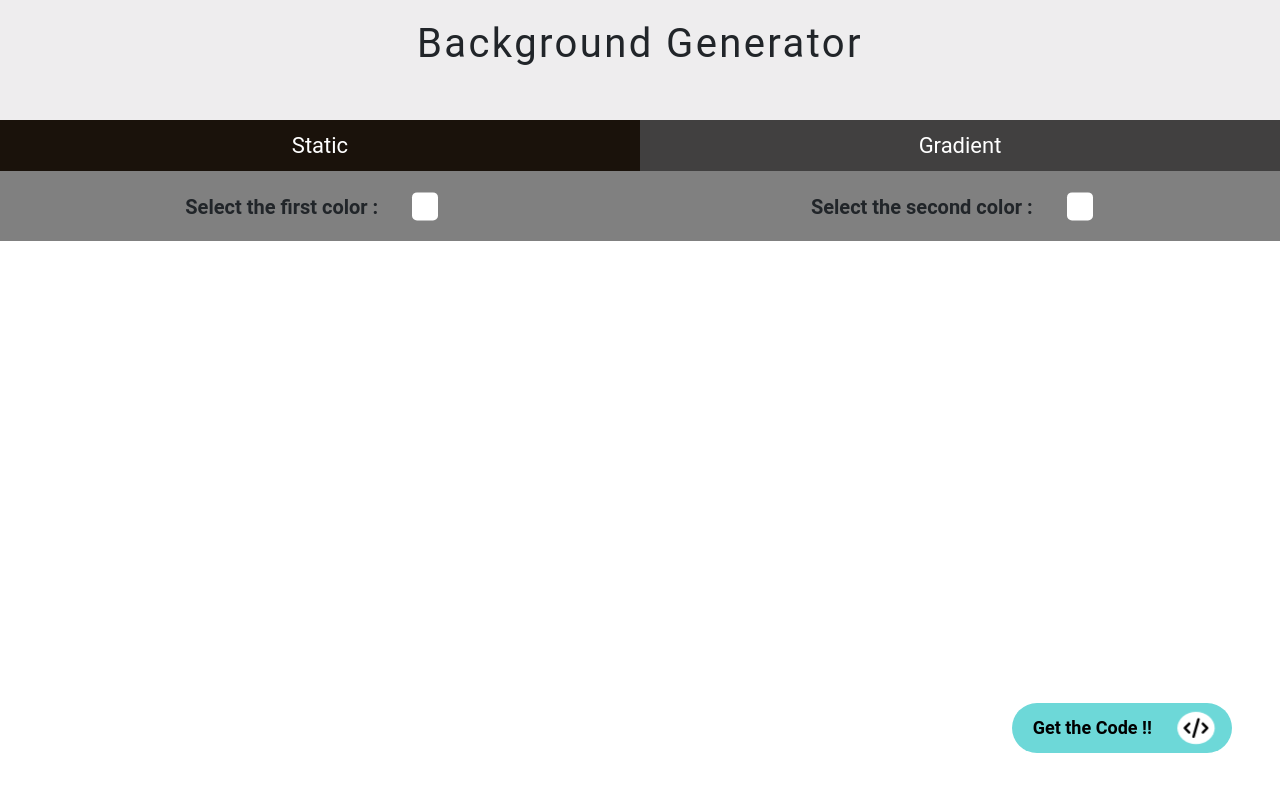
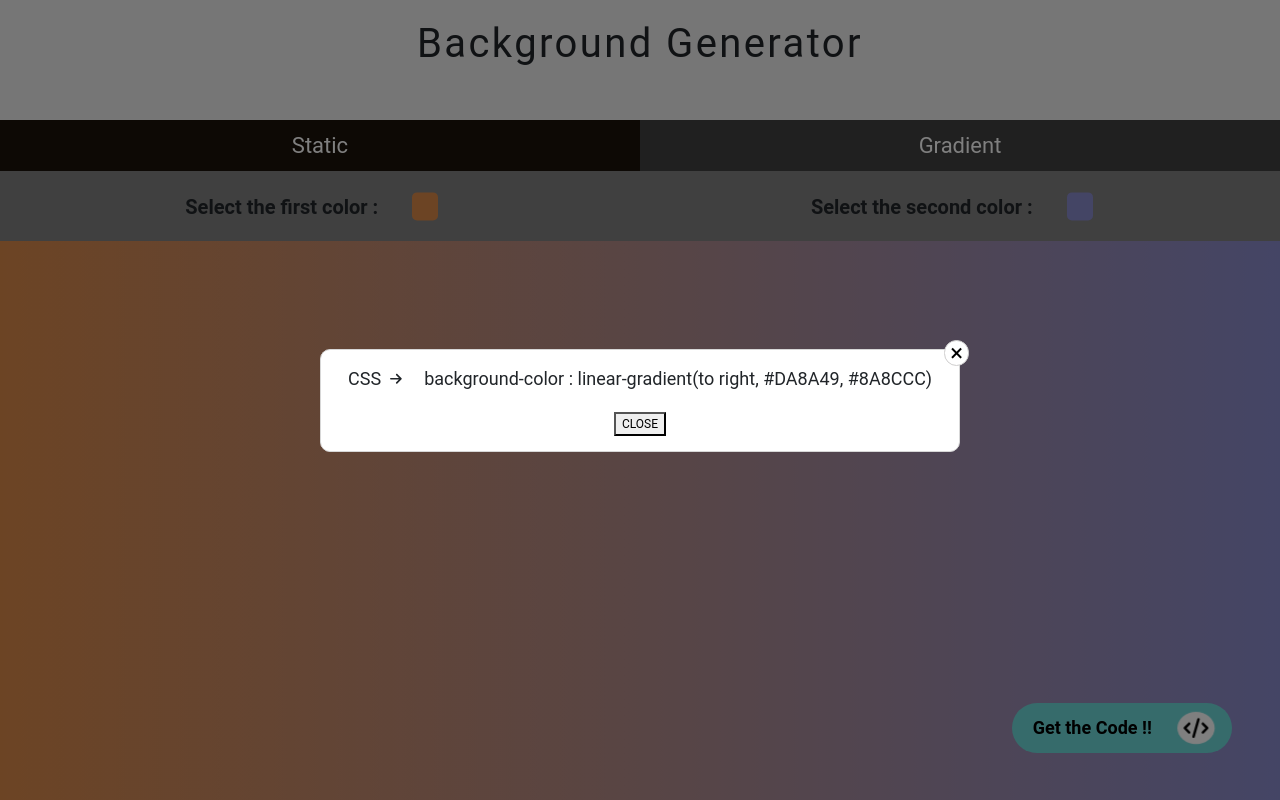
Before and after one commit to binay-tripathy/Background-Generator, a React (Create React App) app: page /gradient in a window 1280 px wide. Both pictures are taken after a click on the button "Get the Code !!". Built offline with nearby package versions, Linux system fonts and the light colour scheme.

Commit message:
Added animation
Signed-off-by: Binay Tripathy <binaytripathy123@gmail.com>

```diff
--- a/package.json
+++ b/package.json
@@ -11,6 +11,7 @@
     "@testing-library/jest-dom": "^5.17.0",
     "@testing-library/react": "^13.4.0",
     "@testing-library/user-event": "^13.5.0",
+    "animate.css": "^4.1.1",
     "bootstrap": "^5.3.1",
     "react": "^18.2.0",
     "react-dom": "^18.2.0",
--- a/src/components/Gradient/Gradient.jsx
+++ b/src/components/Gradient/Gradient.jsx
@@ -1,17 +1,20 @@
 import React, { useEffect, useState } from 'react'
 import './Gradient.scss'
 import { FontAwesomeIcon } from '@fortawesome/react-fontawesome'
-import { faCode } from '@fortawesome/free-solid-svg-icons'
+import { faArrowRight, faCode } from '@fortawesome/free-solid-svg-icons'
+import Popup from 'reactjs-popup';
+import 'reactjs-popup/dist/index.css';
 
 const Gradient = () => {
-  const [g1, setG1] = useState('#ffffff');
-  const [g2, setG2] = useState('#ffffff');
-  // const [bgText, setBgText] = useState('linear-gradient(to right, #ffffff, #ffffff)');
+  const [g1, setG1] = useState('#DA8A49');
+  const [g2, setG2] = useState('#8A8CCC');
+  const [bgText, setBgText] = useState('linear-gradient(to right, #DA8A49, #8A8CCC)');
 
   useEffect(() => {
-    const bgcolor = `linear-gradient(to right, ${g1}, ${g2})`;
-    document.getElementById('backgradient').style.background = bgcolor;
-  }, [g1, g2])
+    // const bgcolor = `linear-gradient(to right, ${g1}, ${g2})`;
+    setBgText(`linear-gradient(to right, ${g1}, ${g2})`)
+    document.getElementById('backgradient').style.background = bgText;
+  }, [bgText, g1, g2])
 
   const color1 = (e) => {
     setG1(e.target.value);
@@ -35,10 +38,20 @@ const Gradient = () => {
 
       </div>
       <div id='backgradient'>
-      <button className="text">
-                <h6>Get the Code !!</h6>
-                <FontAwesomeIcon icon={faCode} beat size="xs" id='faicon' />
-            </button>
+        <Popup className='popUp' trigger={<button className="text"> <h6>Get the Code !!</h6> <FontAwesomeIcon icon={faCode} beat size="xs" id='faicon' /></button>} modal>
+          {close => (
+            <div className="moda">
+              <button className="close" onClick={close}> &times; </button>
+              <div className="content">
+              CSS &nbsp;<FontAwesomeIcon size="xs" icon={faArrowRight} /> &nbsp;&nbsp;&nbsp; background-color : {bgText}
+              </div>
+              <div className="actions">
+                <button className="button" onClick={() => { close(); }}> CLOSE </button>
+              </div>
+            </div>
+          )}
+        </Popup>
+
       </div>
     </>
 
--- a/src/components/Navbar/Navbar.scss
+++ b/src/components/Navbar/Navbar.scss
@@ -58,3 +58,35 @@ h1{
     background-color: white;
   }
 }
+.popUp-content{
+  border-radius: 10px;
+  animation: zoomInUp 1s 0s forwards;
+}
+.moda {
+  font-size: 12px;
+  .content {
+    font-size: 18px;
+    width: 100%;
+    text-align: center;
+    padding: 10px 5px;
+  }
+  .actions {
+    width: 100%;
+    padding: 10px 5px;
+    margin: auto;
+    text-align: center;
+  }
+  .close {
+    cursor: pointer;
+    position: absolute;
+    display: block;
+    padding: 2px 5px;
+    line-height: 20px;
+    right: -10px;
+    top: -10px;
+    font-size: 24px;
+    background: #ffffff;
+    border-radius: 18px;
+    border: 1px solid #cfcece;
+  }
+}
--- a/src/components/Static/Static.jsx
+++ b/src/components/Static/Static.jsx
@@ -11,8 +11,7 @@ const Static = () => {
     setS(e.target.value);
   }
   useEffect(() => {
-    const bgcolor = s;
-    document.getElementById('backsolid').style.background = bgcolor;
+    document.getElementById('backsolid').style.background = s;
   }, [s])
   return (
     <>
@@ -22,15 +21,15 @@ const Static = () => {
         <span id="colorValue"></span>
       </div>
       <div id='backsolid'>
-        <Popup className='popUp' trigger={ <button className="text"> <h6>Get the Code !!</h6> <FontAwesomeIcon icon={faCode} beat size="xs" id='faicon' /></button>} modal>
+        <Popup className='popUp' trigger={<button className="text"> <h6>Get the Code !!</h6> <FontAwesomeIcon icon={faCode} beat size="xs" id='faicon' /></button>} modal>
           {close => (
             <div className="moda">
               <button className="close" onClick={close}> &times; </button>
-              <div className="header">CSS <FontAwesomeIcon size="xs" icon={faArrowRight} />  background-color : {s}</div>
               <div className="content">
+                CSS &nbsp;<FontAwesomeIcon size="xs" icon={faArrowRight} /> &nbsp;&nbsp;&nbsp;  background-color : {s}
               </div>
               <div className="actions">
-                <button className="button" onClick={() => { close();}}> CLOSE </button>
+                <button className="button" onClick={() => { close(); }}> CLOSE </button>
               </div>
             </div>
           )}
--- a/src/components/Static/Static.scss
+++ b/src/components/Static/Static.scss
@@ -38,44 +38,3 @@
   width: 100%;
   position: fixed;
 }
-#facross {
-  position: absolute;
-  top: 0;
-  right: 0;
-  font-weight: 800;
-}
-.popUp{
-  border-radius: 10%;
-}
-.moda {
-  font-size: 12px;
-  .header {
-    width: 100%;
-    font-size: 18px;
-    text-align: center;
-    padding: 5px;
-  }
-  .content {
-    width: 100%;
-    padding: 10px 5px;
-  }
-  .actions {
-    width: 100%;
-    padding: 10px 5px;
-    margin: auto;
-    text-align: center;
-  }
-  .close {
-    cursor: pointer;
-    position: absolute;
-    display: block;
-    padding: 2px 5px;
-    line-height: 20px;
-    right: -10px;
-    top: -10px;
-    font-size: 24px;
-    background: #ffffff;
-    border-radius: 18px;
-    border: 1px solid #cfcece;
-  }
-}
--- a/src/index.js
+++ b/src/index.js
@@ -4,6 +4,7 @@ import 'bootstrap/dist/css/bootstrap.css';
 import 'bootstrap/dist/js/bootstrap.js';
 import './index.scss';
 import App from './App';
+import 'animate.css';
 import reportWebVitals from './reportWebVitals';
 import { BrowserRouter} from 'react-router-dom';
 
```
Also changed, not shown: 1 other file (tests, documents, lock files or other folders).
